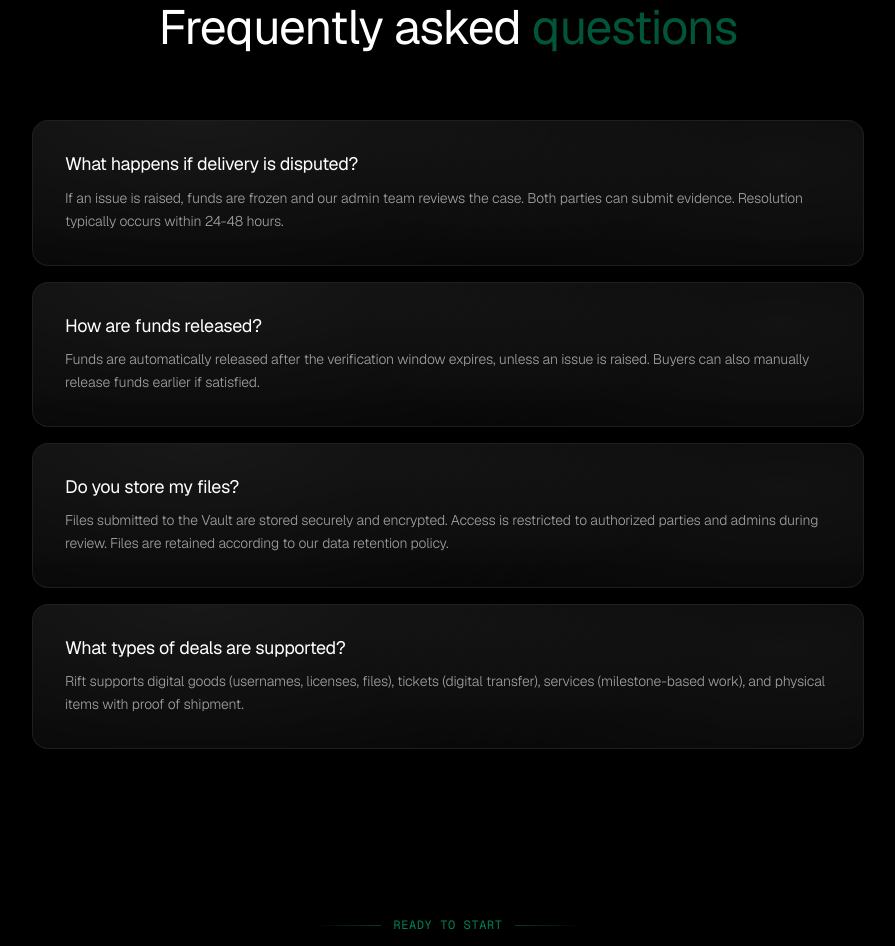
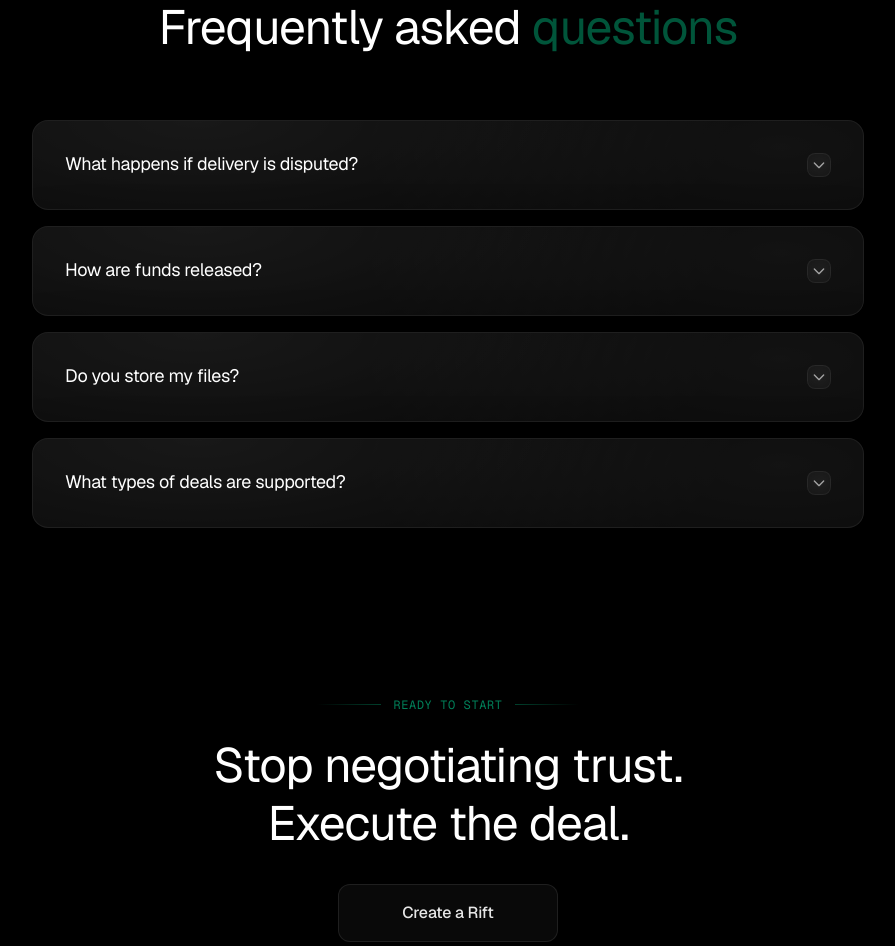
Before and after one commit to nav2424/rift, a Next.js app: page /pricing in a window 1280 px wide. Shown: the part 2780-3726 px from the top of the page, without its empty margins (192-1087 px from the left). Built offline with nearby package versions, Linux system fonts and the light colour scheme; no server answers.

Commit message:
Make FAQ section collapsible with expandable answers and animated chevron icons

```diff
--- a/app/pricing/page.tsx
+++ b/app/pricing/page.tsx
@@ -12,6 +12,7 @@ export default function Pricing() {
   const { data: session, status } = useSession()
   const router = useRouter()
   const [transactionAmount, setTransactionAmount] = useState('100')
+  const [openFaqIndex, setOpenFaqIndex] = useState<number | null>(null)
 
   useEffect(() => {
     if (status === 'authenticated') {
@@ -344,16 +345,33 @@ export default function Pricing() {
           </div>
 
           <div className="space-y-4">
-            {faqs.map((faq, index) => (
-              <GlassCard key={index} className="p-6 lg:p-8 glass-highlight hover:bg-white/[0.02] transition-all">
-                <h3 className="text-lg font-medium text-white mb-3 group-hover:text-emerald-400/30 transition-colors">
+            {faqs.map((faq, index) => {
+              const isOpen = openFaqIndex === index
+              return (
+                <GlassCard key={index} className="glass-highlight overflow-hidden transition-all">
+                  <button
+                    onClick={() => setOpenFaqIndex(isOpen ? null : index)}
+                    className="w-full p-6 lg:p-8 text-left hover:bg-white/[0.02] transition-all flex items-start justify-between gap-4"
+                  >
+                    <h3 className="text-lg font-medium text-white flex-1 transition-colors group-hover:text-emerald-400/30">
                       {faq.question}
                     </h3>
+                    <div className={`flex-shrink-0 w-6 h-6 rounded-lg glass-soft flex items-center justify-center text-white/60 transition-all duration-300 ${isOpen ? 'rotate-180' : ''}`}>
+                      <svg className="w-4 h-4" fill="none" stroke="currentColor" viewBox="0 0 24 24">
+                        <path strokeLinecap="round" strokeLinejoin="round" strokeWidth={2} d="M19 9l-7 7-7-7" />
+                      </svg>
+                    </div>
+                  </button>
+                  <div className={`overflow-hidden transition-all duration-300 ${isOpen ? 'max-h-96 opacity-100' : 'max-h-0 opacity-0'}`}>
+                    <div className="px-6 lg:px-8 pb-6 lg:pb-8 pt-0">
                       <p className="text-white/60 font-light text-sm leading-relaxed">
                         {faq.answer}
                       </p>
+                    </div>
+                  </div>
                 </GlassCard>
-            ))}
+              )
+            })}
           </div>
         </section>
 
```
Lines whose indentation alone changed are shown as unchanged.
